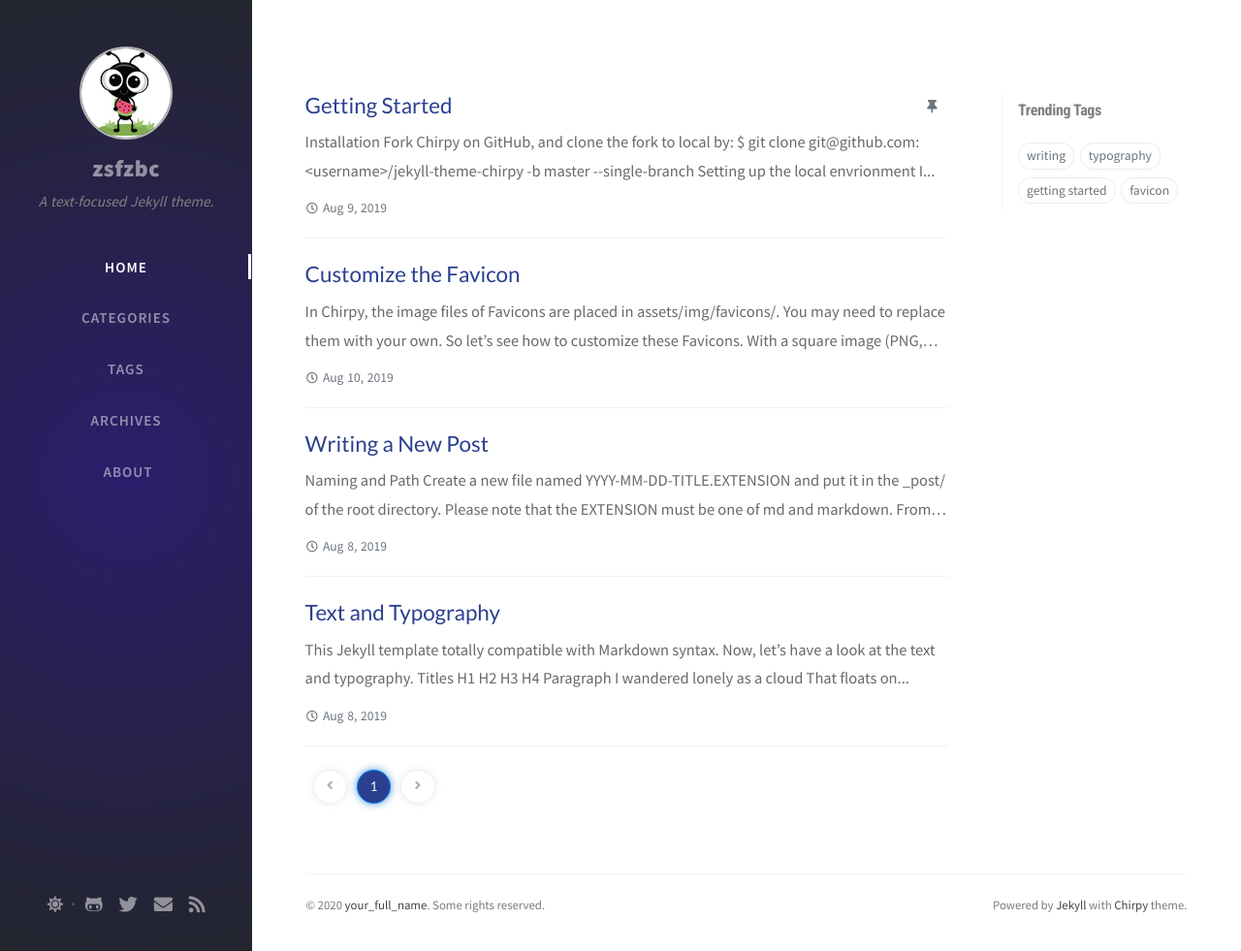
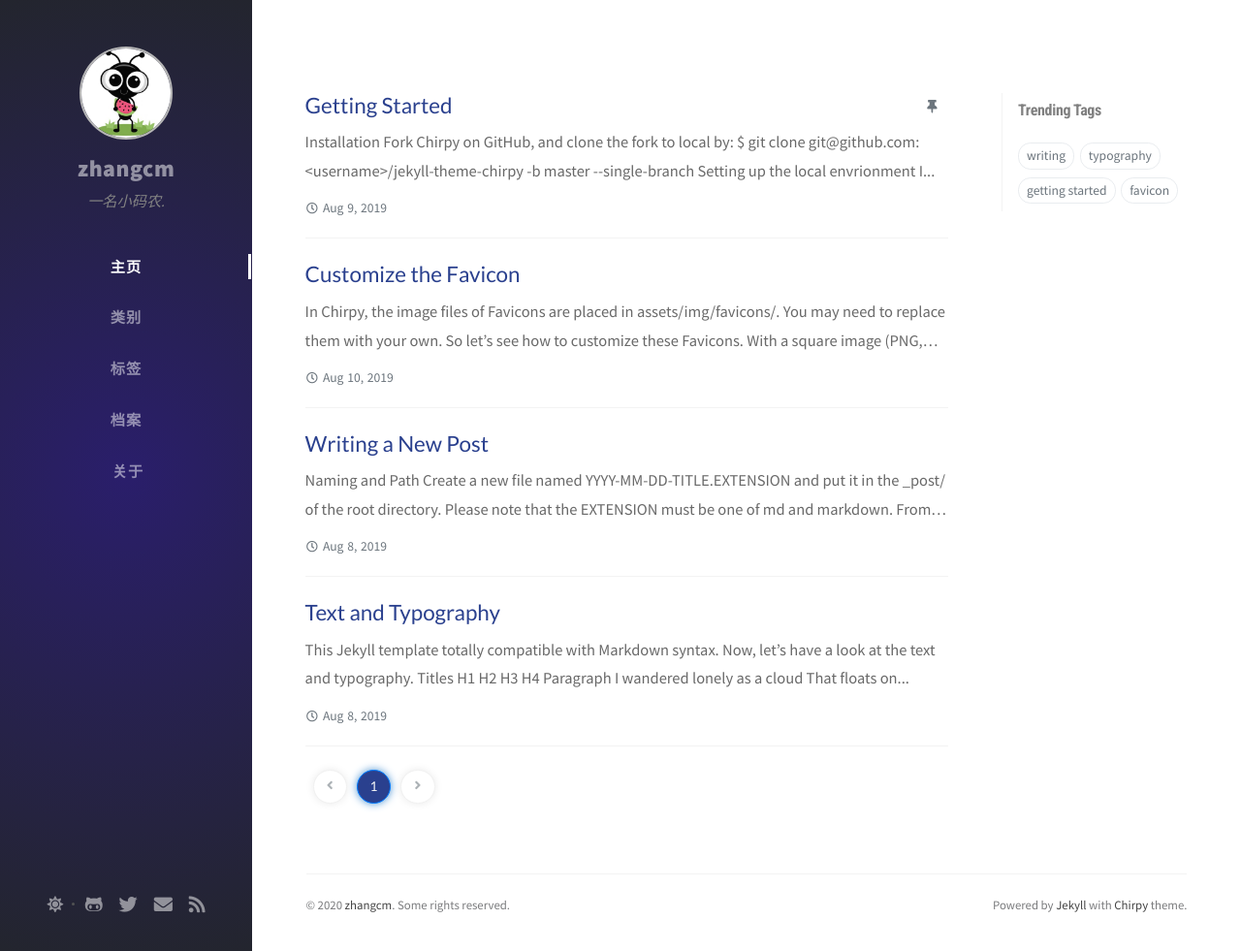
Before and after one commit to zsfzbc/blog, a Jekyll site: the page built from index.html, in a window 1280 px wide and 981 px high. Shown: the whole window at 97% size. Built offline with Jekyll 4.4.1, drawn with Linux system fonts in a browser that asks for light colours; nearby versions of some CDN libraries; the list of posts is cut into pages by our own code; comment, search, counter and statistics services are not loaded.

Commit message:
第一次提交

```diff
--- a/_config.yml
+++ b/_config.yml
@@ -8,9 +8,9 @@
 # jekyll-seo-tag settings › https://github.com/jekyll/jekyll-seo-tag/blob/master/docs/usage.md
 #--------------------------
 
-title: zsfzbc                          # the main title
+title: zhangcm                          # the main title
 
-tagline: A text-focused Jekyll theme.  # it will display as the sub-title
+tagline: 一名小码农.  # it will display as the sub-title
 
 description: >-                        # used by seo meta and the atom feed
   A minimal, portfolio, sidebar,
@@ -20,18 +20,18 @@ description: >-                        # used by seo meta and the atom feed
 # Replace with the website url, e.g. 'https://username.github.io'
 url: 'https://zsfzbc.github.io/blog/'
 
-author: zhangchunming                  # change to your full name
+author: zhangcm                  # change to your full name
 
 avatar: /assets/img/sample/avatar.jpg   # support internet resources
 
 github:
-  username: github_username             # change to your github username
+  username: zhangcm             # change to your github username
 
 twitter:
   username: twitter_username            # change to your twitter username
 
 social:
-  name: your_full_name                  # it will shows as the copyright owner in Footer
+  name: zhangcm                  # it will shows as the copyright owner in Footer
   email: example@doamin.com             # change to your email address
   links:
     # The first element serves as the copyright owner's link
--- a/_data/tabs.yml
+++ b/_data/tabs.yml
@@ -6,25 +6,25 @@
 
 
 -
-  name: Home
+  name: 主页
   icon: "fas fa-home"
 -
-  name: Categories
+  name: 类别
   icon: "fas fa-stream"
   path: tabs
   url: categories
 -
-  name: "Tags"
+  name: "标签"
   icon: "fas fa-tags"
   path: tabs
   url: tags
 -
-  name: "Archives"
+  name: "档案"
   path: tabs
   url: archives
   icon: "fas fa-archive"
 -
-  name: "About"
+  name: "关于"
   icon: "fas fa-info"
   path: tabs
   url: about
```
